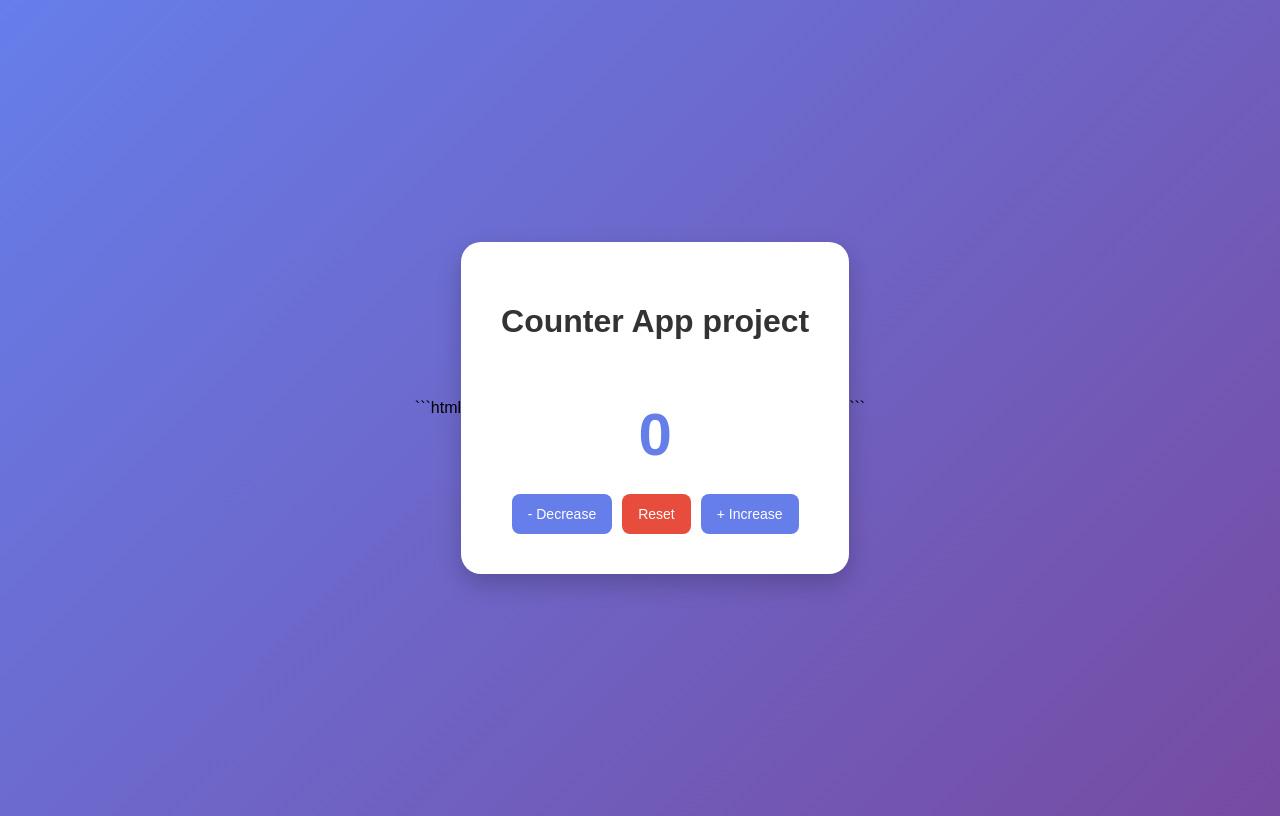
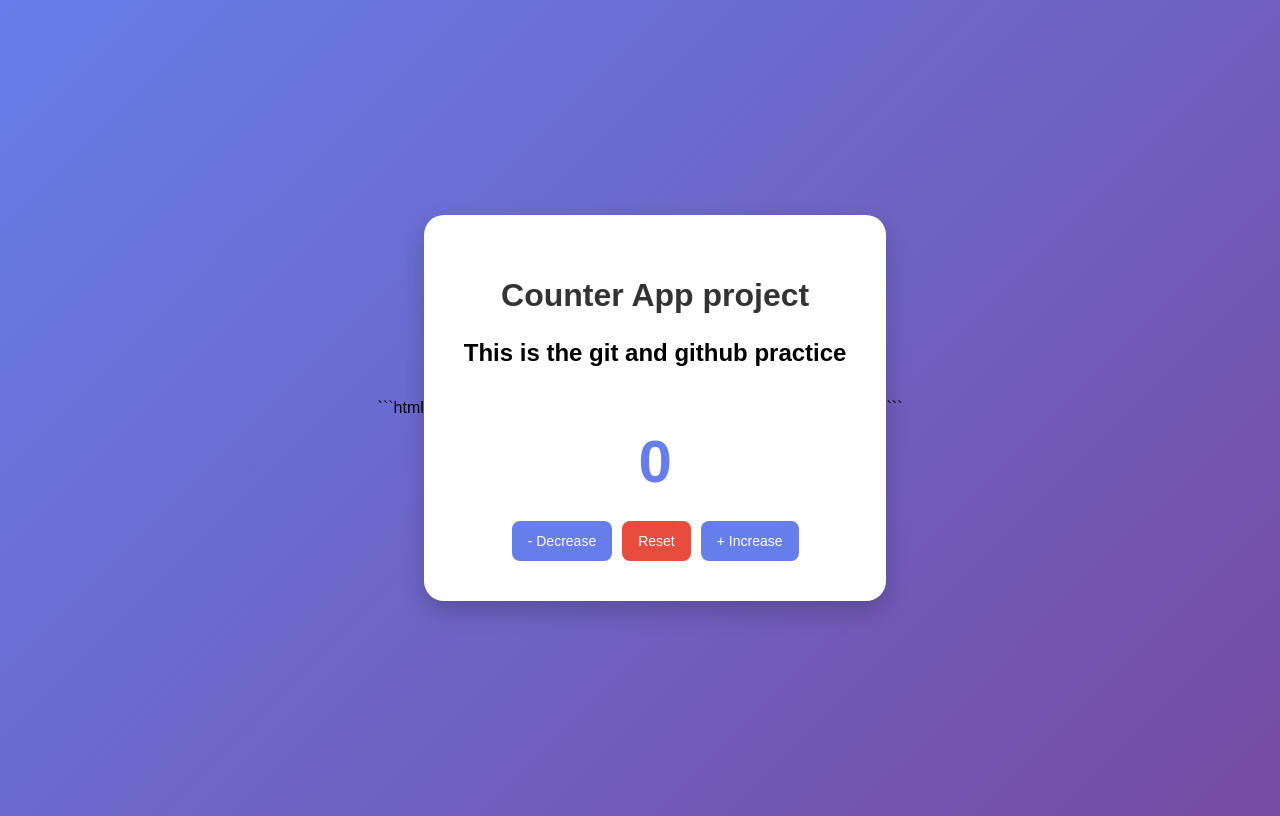
Before and after one commit to poojasahuu2006-design/github-practice, a plain HTML site: page index.html in a window 1280 px wide. Drawn offline with Linux system fonts and the light colour scheme.

Commit message:
new line added

```diff
--- a/index.html
+++ b/index.html
@@ -11,6 +11,7 @@
 
     <div class="container">
         <h1>Counter App project</h1>
+        <h2>This is the git and github practice </h2>
 
         <p id="count">0</p>
 
```
